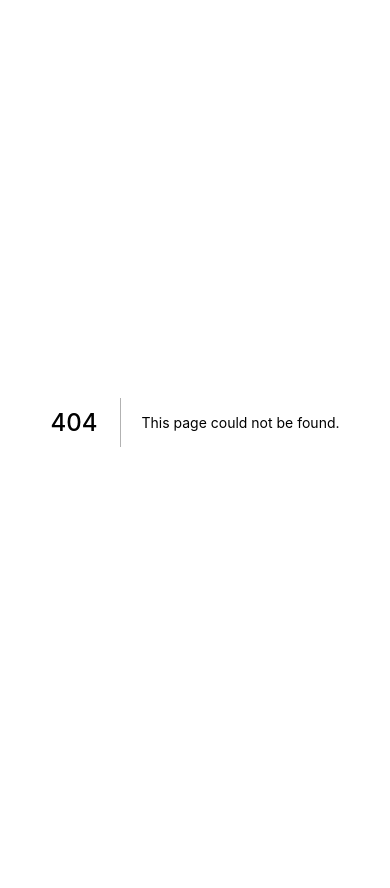
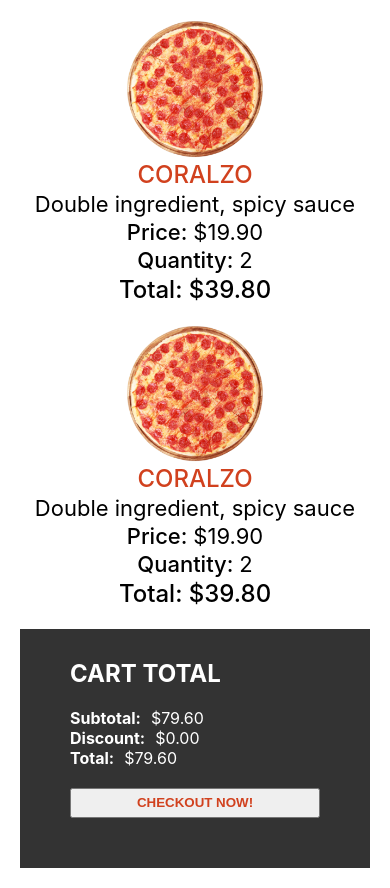
Before and after one commit to sophiiaR/pizza-app, a Next.js app: page /cart in a window 390 px wide. Before the commit this address had no page. Before the commit the page ends 844 px from the top, so only its background shows below. Built offline with nearby package versions, Linux system fonts and the light colour scheme.

Commit message:
Create and style cart component

```diff
--- /dev/null
+++ b/pages/cart.jsx
@@ -0,0 +1,96 @@
+import styles from '../styles/Cart.module.css';
+import Image from 'next/image';
+
+const Cart = () => {
+    return (
+        <div className={styles.container}>
+            <div className={styles.left}>
+                <table className={styles.table}>
+                    <tr className={styles.trTitle}>
+                        <th>Product</th>
+                        <th>Name</th>
+                        <th>Extras</th>
+                        <th>Price</th>
+                        <th>Quantity</th>
+                        <th>Total</th>
+                    </tr>
+                    <tr className={styles.tr}>
+                        <td>
+                            <div className={styles.imgContainer}>
+                                <Image
+                                    src="/img/pizza.png"
+                                    layout="fill"
+                                    objectFit="cover"
+                                    alt=""
+                                />
+                            </div>
+                        </td>
+                        <td>
+                            <span className={styles.name}>CORALZO</span>
+                        </td>
+                        <td>
+                            <span className={styles.extras}>
+                            Double ingredient, spicy sauce
+                            </span>
+                        </td>
+                        <td>
+                            <span className={styles.price}>$19.90</span>
+                        </td>
+                        <td>
+                            <span className={styles.quantity}>2</span>
+                        </td>
+                        <td>
+                            <span className={styles.total}>$39.80</span>
+                        </td>
+                        </tr>
+                        <tr className={styles.tr}>
+                        <td>
+                            <div className={styles.imgContainer}>
+                            <Image
+                                src="/img/pizza.png"
+                                layout="fill"
+                                objectFit="cover"
+                                alt=""
+                            />
+                            </div>
+                        </td>
+                        <td>
+                            <span className={styles.name}>CORALZO</span>
+                        </td>
+                        <td>
+                            <span className={styles.extras}>
+                            Double ingredient, spicy sauce
+                            </span>
+                        </td>
+                        <td>
+                            <span className={styles.price}>$19.90</span>
+                        </td>
+                        <td>
+                            <span className={styles.quantity}>2</span>
+                        </td>
+                        <td>
+                            <span className={styles.total}>$39.80</span>
+                        </td>
+                    </tr>
+                </table>
+            </div>
+            <div className={styles.right}>
+                <div className={styles.wrapper}>
+                    <h2 className={styles.title}>CART TOTAL</h2>
+                    <div className={styles.totalText}>
+                        <b className={styles.totalTextTitle}>Subtotal:</b>$79.60
+                    </div>
+                    <div className={styles.totalText}>
+                        <b className={styles.totalTextTitle}>Discount:</b>$0.00
+                    </div>
+                    <div className={styles.totalText}>
+                        <b className={styles.totalTextTitle}>Total:</b>$79.60
+                    </div>
+                    <button className={styles.button}>CHECKOUT NOW!</button>
+                </div>
+            </div>
+        </div>
+    )
+}
+
+export default Cart;
--- /dev/null
+++ b/styles/Cart.module.css
@@ -0,0 +1,107 @@
+.container {
+    padding: 50px;
+    display: flex;
+}
+
+.left {
+    flex: 2;
+}
+
+.right {
+    flex: 1;
+}
+
+.imgContainer {
+    width: 100px;
+    height: 100px;
+    position: relative;
+}
+
+.table {
+    width: 100%;
+    border-spacing: 20px;
+}
+
+.name {
+    font-weight: 500;
+    color: #d1411e;
+    font-size: 18px;
+}
+
+.total {
+    font-weight: 500;
+    font-size: 18px;
+}
+
+.wrapper {
+    width: 90%;
+    max-height: 300px;
+    background-color: #333;
+    padding: 50px;
+    padding-top: 10px;
+    display: flex;
+    flex-direction: column;
+    justify-content: space-between;
+    color: white;
+}
+
+.totalTextTitle {
+    margin-right: 10px;
+}
+
+.button {
+    height: 30px;
+    color: #d1411e;
+    font-weight: bold;
+    cursor: pointer;
+    margin-top: 20px;
+}
+
+@media screen and (max-width: 480px) {
+    .container {
+        flex-direction: column;
+        padding: 20px;
+    }
+    .table {
+        display: flex;
+        flex-direction: column;
+        align-items: center;
+        justify-content: center;
+    }
+    .trTitle {
+        display: none;
+    }
+    .tr {
+        display: flex;
+        flex-direction: column;
+        align-items: center;
+        justify-content: center;
+        margin-bottom: 20px;
+    }
+    .imgContainer {
+        width: 35vw;
+        height: 35vw;
+    }
+    .name, .total {
+        font-size: 24px;
+    }
+    .extras, .price, .quantity {
+        font-size: 22px;
+    }
+    .price::before {
+        content: 'Price: ';
+        font-weight: 500;
+    }
+    .quantity::before {
+        content: 'Quantity: ';
+        font-weight: 500;
+    }
+    .total::before {
+        content: 'Total: ';
+        font-weight: 500;
+    }
+    .wrapper {
+        width: 100%;
+    }
+
+}
```
